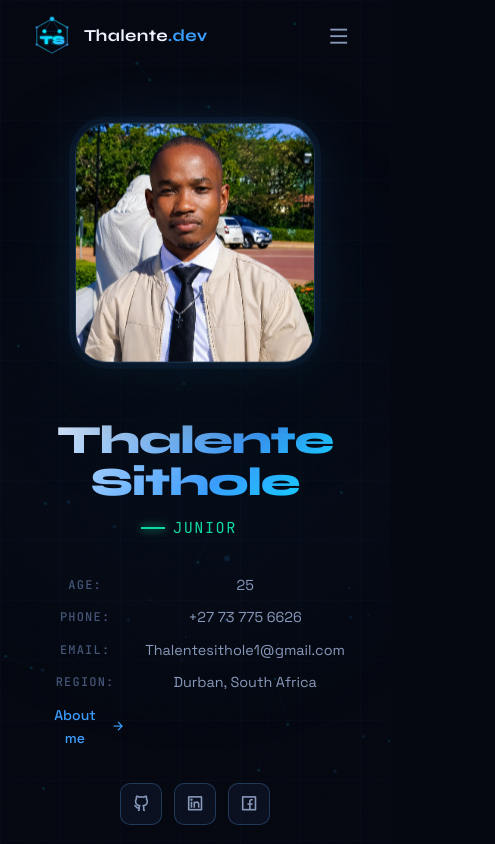
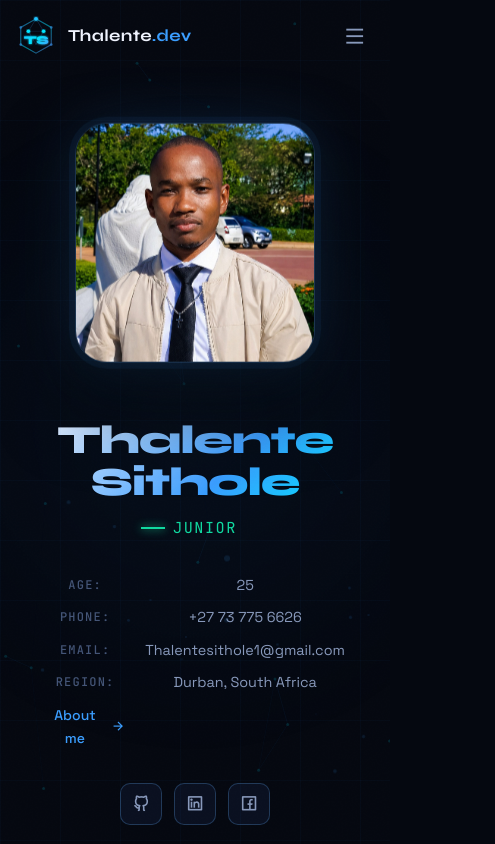
Before and after one commit to Thalentesithole/Personal-portfolio, a website: page index.html in a window 390 px wide. Shown: the top 844 px of the page, 495 px wide, since content can reach past the window. Drawn offline with nearby package versions, Linux system fonts and the light colour scheme; files whose address does not match are found by name.

Commit message:
Responsive

```diff
--- a/assets/style.css
+++ b/assets/style.css
@@ -411,6 +411,41 @@
   100% { opacity: 0; transform: translateY(-90px) scale(1.2); }
 }
 
+html, body{
+  overflow-x: hidden;
+  width: 100%;
+}
+
+.header,
+.nav,
+.nav__container{
+  width: 100%;
+  max-width: 100%;
+}
+
+.nav{
+  display: flex;
+  align-items: center;
+  justify-content: space-between;
+  padding: 0 1rem;
+  box-sizing: border-box;
+}
+
+.nav__logo{
+  flex-shrink: 0;
+}
+
+.nav__toggle{
+  margin-left: auto;
+  position: relative;
+  right: 0;
+  flex-shrink: 0;
+}
+
+*{
+  box-sizing: border-box;
+}
+
 /* ── Mobile ── */
 @media (max-width: 768px) {
   .nav__toggle { display: flex; }
```
Also changed, not shown: assets/images/WhatsApp Image 2026-04-25 at 18.48.15.jpeg (added).
